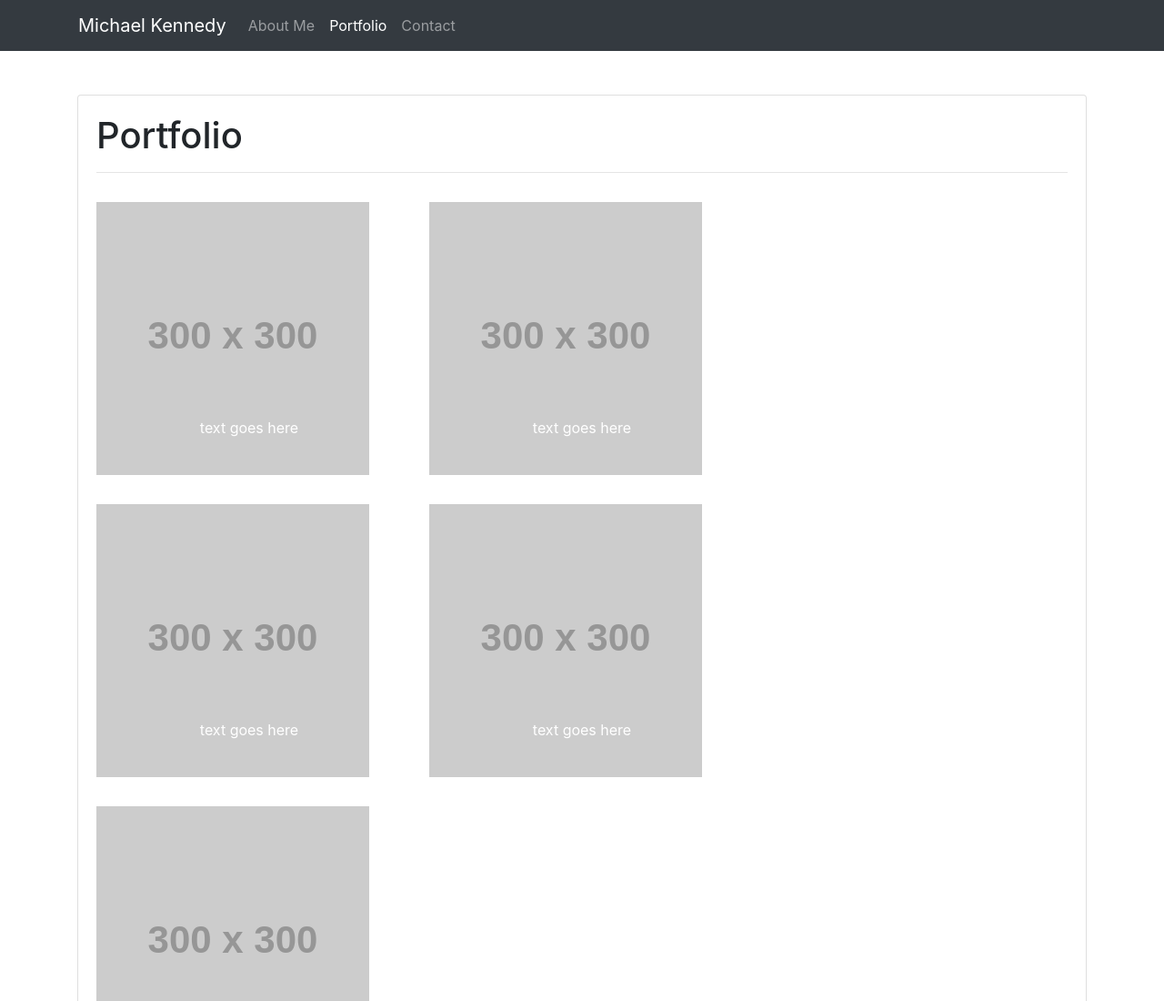
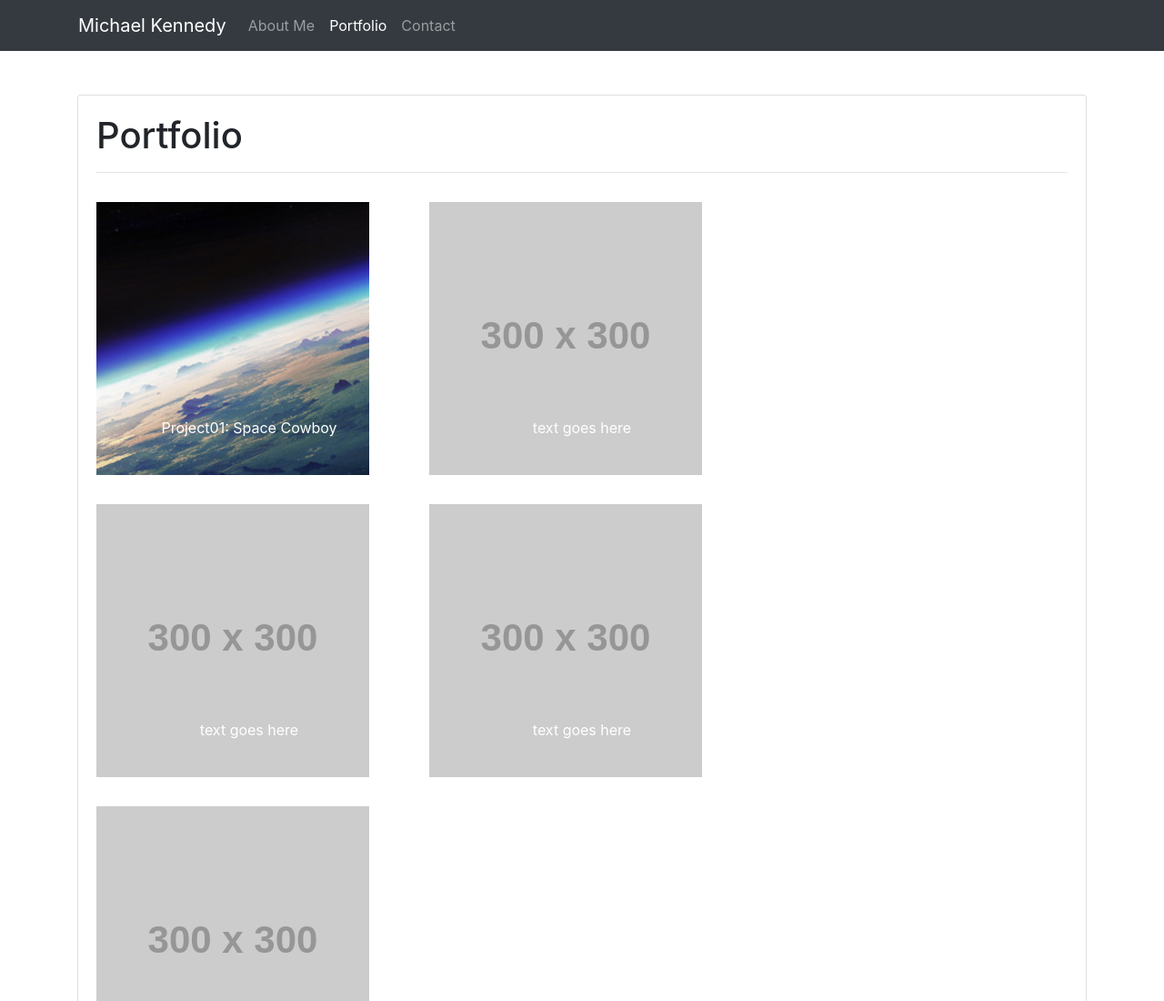
Before and after one commit to hausuwu/Bootstrap-Portfolio, a plain HTML site: page portfolio.html in a window 1280 px wide. Shown: the top 1100 px of the page at 91% size. Drawn offline with nearby package versions, Linux system fonts and the light colour scheme; placeholder pictures from the web are drawn by us.

Commit message:
added link to project01

```diff
--- a/portfolio.html
+++ b/portfolio.html
@@ -59,10 +59,11 @@
                         <hr>
                         <div class="row">
                             <div class="col-md-4 mt-3 mb-3">
-                                    <img class="mw-100" src="http://placehold.it/300x300" alt="Max-width 100%">
+                                    <a href="https://github.com/RWickGovst/Space_Cowboy"><img class="mw-100" src="./project1-thumbnail.jpg" alt="Max-width 100%"></a>
+                                    <!-- <img class="mw-100" src="http://placehold.it/300x300" alt="Max-width 100%"> -->
                                     <!-- couldn't align caption div to the width of img tried w-100  -->
                                     <div class="carousel-caption">
-                                            text goes here
+                                            Project01: Space Cowboy
                                     </div>
                             </div>
                             <div class="col-md-4 mt-3 mb-3">
```
Also changed, not shown: project1-thumbnail.jpg (added).
